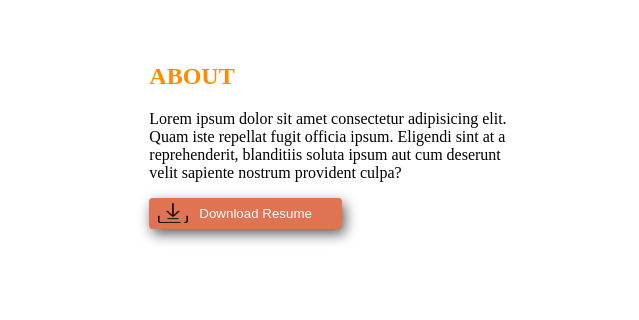
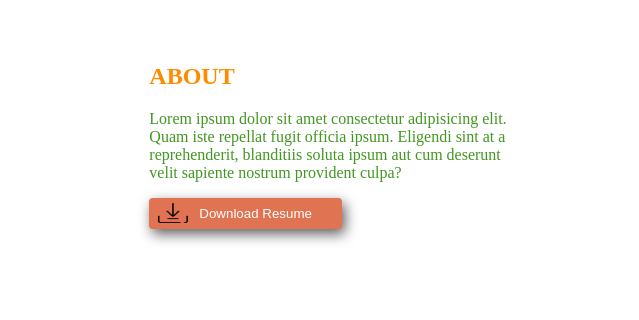
Before and after one commit to Jaki-pro/my-first-assignment, a plain HTML site: page index.html in a window 1280 px wide. Shown: the part 491-811 px from the top of the page, 465-1104 px from the left. Drawn offline with Linux system fonts and the light colour scheme.

Commit message:
again commited

```diff
--- a/index.html
+++ b/index.html
@@ -3,7 +3,7 @@
 <head>
     <meta charset="UTF-8">
     <meta name="viewport" content="width=device-width, initial-scale=1.0">
-    <title>Document</title>
+    <title>Developer Jaki Bro</title>
     <link rel="stylesheet" href="style.css">
 </head>
 <body>
@@ -44,7 +44,7 @@
 
         <div class="half-width">
             <h2 class="about-margin-top">ABOUT</h2>
-            <p>Lorem ipsum dolor sit amet consectetur adipisicing elit. Quam iste repellat fugit officia ipsum. Eligendi sint at a reprehenderit, blanditiis soluta ipsum aut cum deserunt velit sapiente nostrum provident culpa?</p>
+            <p class="special-color">Lorem ipsum dolor sit amet consectetur adipisicing elit. Quam iste repellat fugit officia ipsum. Eligendi sint at a reprehenderit, blanditiis soluta ipsum aut cum deserunt velit sapiente nostrum provident culpa?</p>
             <a href="https://github.com/Jaki-pro" target="_blank">
                 <button class="second-button"><span class="button2">Download Resume</span></button>
             </a>
--- a/style.css
+++ b/style.css
@@ -79,7 +79,10 @@ button{
 
 }
 .about-margin-top{
-    color:darkorange
+    color:darkorange;
+}
+.special-color{
+    color:rgb(67, 150, 34);
 }
 .one-third-width{
     width:30%;
```
